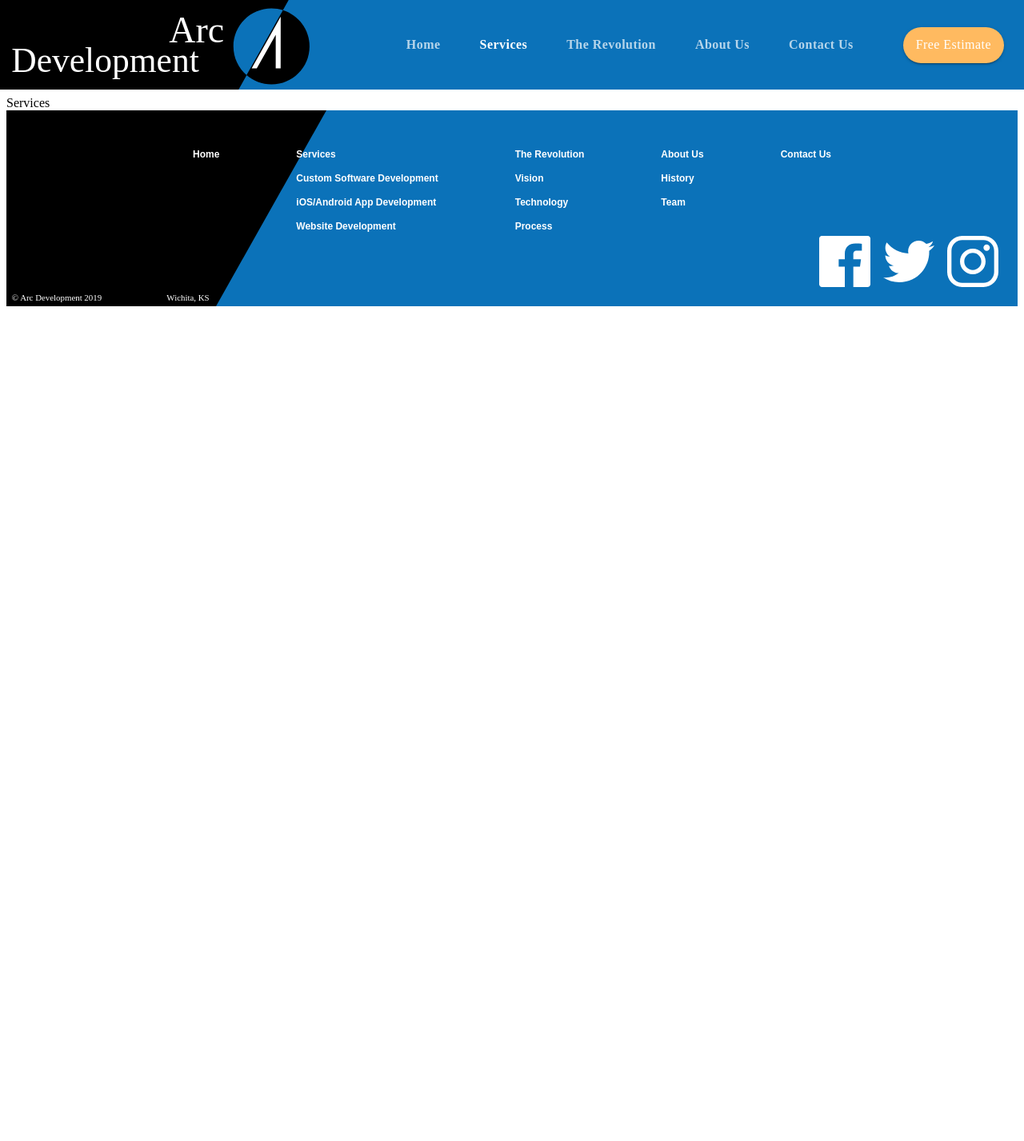
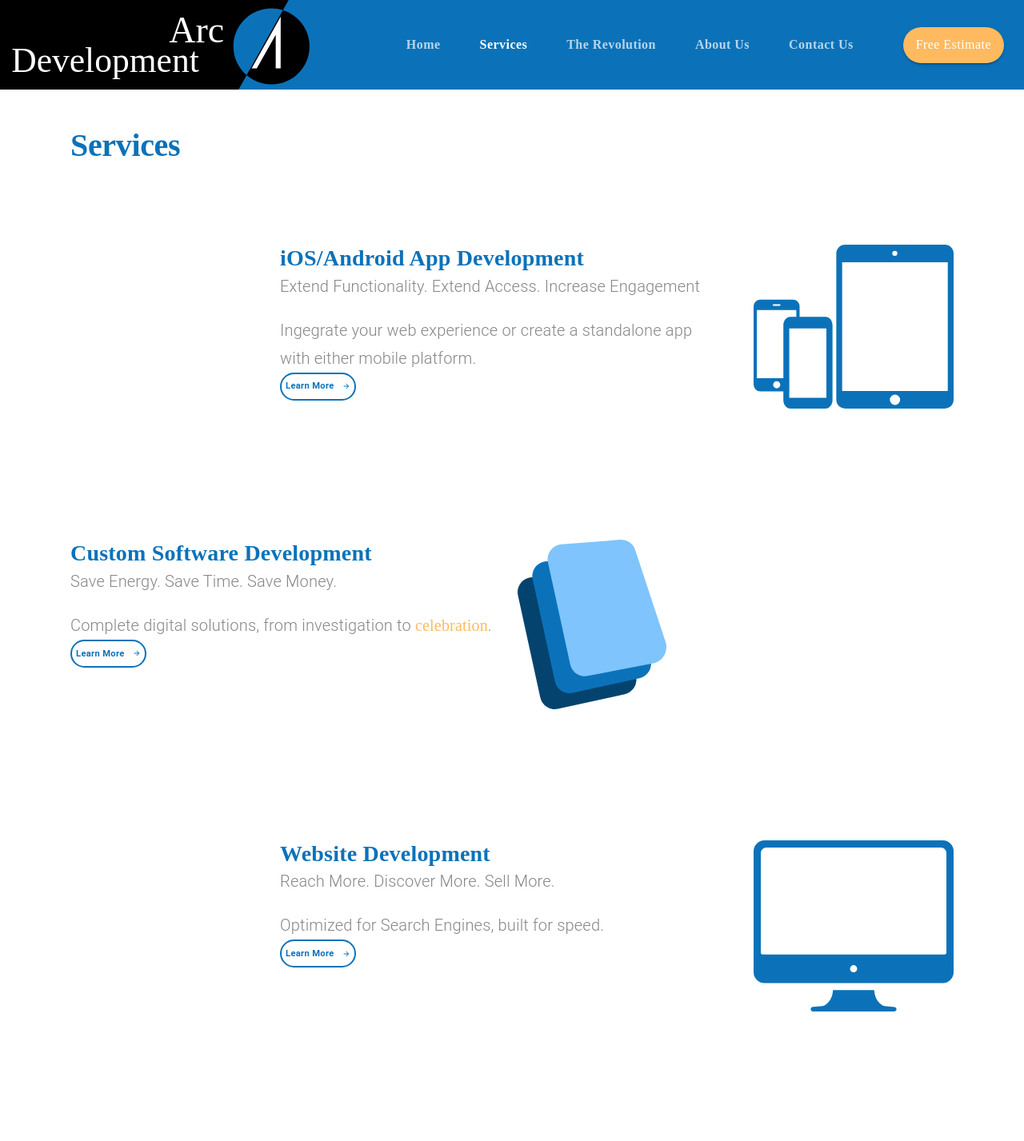
Before and after one commit to Catravine/arcdevelopment, a React (Create React App) app: page /services in a window 1280 px wide. Shown: the top 1427 px of the page at 80% size. Before the commit the page ends 800 px from the top, so only its background shows below. Built offline with nearby package versions, Linux system fonts and the light colour scheme; the HTML template or start-up script is replaced by a standard one.

Commit message:
Services main page; copied from Landing but altered

```diff
--- a/src/components/App.js
+++ b/src/components/App.js
@@ -3,9 +3,10 @@ import React, { useState } from 'react';
 import { ThemeProvider } from '@material-ui/styles';
 import { BrowserRouter, Route, Routes } from 'react-router-dom';
 import theme from './ui/Theme';
-import Header from '../components/ui/Header';
-import Footer from '../components/ui/Footer';
+import Header from './ui/Header';
+import Footer from './ui/Footer';
 import LandingPage from './LandingPage';
+import Services from './Services';
 
 function App() {
 
@@ -25,7 +26,9 @@ function App() {
           <Route exact path="/" element={
             <LandingPage setValue={setValue} setSelectedIndex={setSelectedIndex} />}
           />
-          <Route exact path="/services" element={<div>Services</div>} />
+          <Route exact path="/services" element={
+            <Services setValue={setValue} setSelectedIndex={setSelectedIndex} />}
+          />
           <Route exact path="/customsoftware" element={<div>Custom Software</div>} />
           <Route exact path="/mobileapps" element={<div>Mobile Apps</div>} />
           <Route exact path="/websites" element={<div>Websites</div>} />
--- /dev/null
+++ b/src/components/Services.js
@@ -0,0 +1,186 @@
+import React from 'react';
+import { Link } from 'react-router-dom';
+import { makeStyles, useTheme } from '@material-ui/core/styles';
+import Grid from '@material-ui/core/Grid';
+import Typography from '@material-ui/core/Typography';
+import Button from '@material-ui/core/Button'
+import useMediaQuery from '@material-ui/core/useMediaQuery';
+
+import ButtonArrow from './ui/ButtonArrow';
+import customSoftwareIcon from '../assets/Custom Software Icon.svg';
+import mobileAppsIcon from '../assets/mobileIcon.svg';
+import websitesIcon from '../assets/websiteIcon.svg';
+
+const useStyles = makeStyles(theme => ({
+  specialText: {
+    fontFamily: "Pacifico",
+    color: theme.palette.common.orange
+  },
+  subtitle: {
+    marginBottom: "1em"
+  },
+  icon: {
+    marginLeft: "2em",
+    [theme.breakpoints.down("xs")]: {
+      marginLeft: 0
+    }
+  },
+  serviceContainer: {
+    marginTop: "10em",
+    [theme.breakpoints.down("sm")]: {
+      padding: 25
+    }
+  },
+  learnButton: {
+    ...theme.typography.learnButton,
+    fontSize: "0.7rem",
+    height: 35,
+    padding: 5,
+    [theme.breakpoints.down("sm")]: {
+      marginBottom: "2em"
+    }
+  }
+}));
+
+export default function Services(props) {
+  const classes = useStyles();
+  const theme = useTheme();
+  const matchesSM = useMediaQuery(theme.breakpoints.down("sm"))
+
+  return (
+    <Grid container direction="column">
+      <Grid item
+        style={{
+            marginLeft: matchesSM ? 0 : "5em",
+            marginTop: matchesSM ? "1em": "2em"
+          }}
+        >
+        <Typography
+          variant="h2"
+          gutterBottom
+          style={{ textAlign: matchesSM ? "center" : undefined }}
+        >
+          Services
+        </Typography>
+      </Grid>
+      <Grid item> {/*-----iOS/Android Block------*/}
+        <Grid container
+          direction="row"
+          justify={matchesSM ? "center" : "flex-end"}
+          className={classes.serviceContainer}
+          style={{ marginTop: matchesSM ? "1em" : "5em" }}
+        >
+          <Grid item style={{
+            textAlign: matchesSM ? "center" : undefined,
+            width: matchesSM ? undefined : "35em"
+          }}>
+            <Typography variant="h4">
+              iOS/Android App Development
+            </Typography>
+            <Typography variant="subtitle1" className={classes.subtitle}>
+              Extend Functionality. Extend Access. Increase Engagement
+            </Typography>
+            <Typography variant="subtitle1">
+              Ingegrate your web experience or create a standalone app
+              { matchesSM ? null : <br/> } with either mobile platform.
+            </Typography>
+            <Button
+              variant="outlined"
+              className={classes.learnButton}
+              component={Link}
+              to="/mobileapps"
+              onClick={() => {props.setValue(1); props.setSelectedIndex(2)}}
+            >
+              <span style={{ marginRight: 10 }}>Learn More</span>
+              <ButtonArrow width={10} height={10} fill={theme.palette.common.blue} />
+            </Button>
+          </Grid>
+          <Grid item style={{marginRight: matchesSM ? 0 : "5em", }}>
+            <img
+              alt="mobile apps icon"
+              src={mobileAppsIcon}
+              className={classes.icon}
+              width="250em"
+            />
+          </Grid>
+        </Grid>
+      </Grid>
+      <Grid item> {/*-----Custom Software Block------*/}
+        <Grid container
+          direction="row"
+          justify={matchesSM ? "center" : undefined}
+          className={classes.serviceContainer}
+        >
+          <Grid item style={{
+            marginLeft: matchesSM ? 0 : "5em",
+            textAlign: matchesSM ? "center" : undefined
+          }}>
+            <Typography variant="h4">
+              Custom Software Development
+            </Typography>
+            <Typography variant="subtitle1" className={classes.subtitle}>
+              Save Energy. Save Time. Save Money.
+            </Typography>
+            <Typography variant="subtitle1">
+              Complete digital solutions, from investigation to {" "}
+              <span className={classes.specialText}>celebration</span>.
+            </Typography>
+            <Button
+              variant="outlined"
+              className={classes.learnButton}
+              component={Link}
+              to="/customsoftware"
+              onClick={() => {props.setValue(1); props.setSelectedIndex(1)}}
+            >
+              <span style={{ marginRight: 10 }}>Learn More</span>
+              <ButtonArrow width={10} height={10} fill={theme.palette.common.blue} />
+            </Button>
+          </Grid>
+          <Grid item>
+            <img alt="custom software icon" src={customSoftwareIcon} className={classes.icon} />
+          </Grid>
+        </Grid>
+      </Grid>
+      <Grid item> {/*-----Websites Block------*/}
+        <Grid container
+          direction="row"
+          justify={matchesSM ? "center" : "flex-end"}
+          className={classes.serviceContainer}
+          style={{ marginBottom: "10em" }}
+        >
+          <Grid item style={{
+            textAlign: matchesSM ? "center" : undefined,
+            width: matchesSM ? undefined : "35em"
+          }}>
+            <Typography variant="h4">
+              Website Development
+            </Typography>
+            <Typography variant="subtitle1" className={classes.subtitle}>
+              Reach More. Discover More. Sell More.
+            </Typography>
+            <Typography variant="subtitle1">
+              Optimized for Search Engines, built for speed.
+            </Typography>
+            <Button
+              variant="outlined"
+              className={classes.learnButton}
+              component={Link} to="/websites"
+              onClick={() => {props.setValue(1); props.setSelectedIndex(3)}}
+            >
+              <span style={{ marginRight: 10 }}>Learn More</span>
+              <ButtonArrow width={10} height={10} fill={theme.palette.common.blue} />
+            </Button>
+          </Grid>
+          <Grid item style={{ marginRight: matchesSM ? 0 : "5em" }}>
+            <img
+              alt="website icon"
+              src={websitesIcon}
+              className={classes.icon}
+              width="250em"
+            />
+          </Grid>
+        </Grid>
+      </Grid>
+    </Grid>
+  )
+}
```
